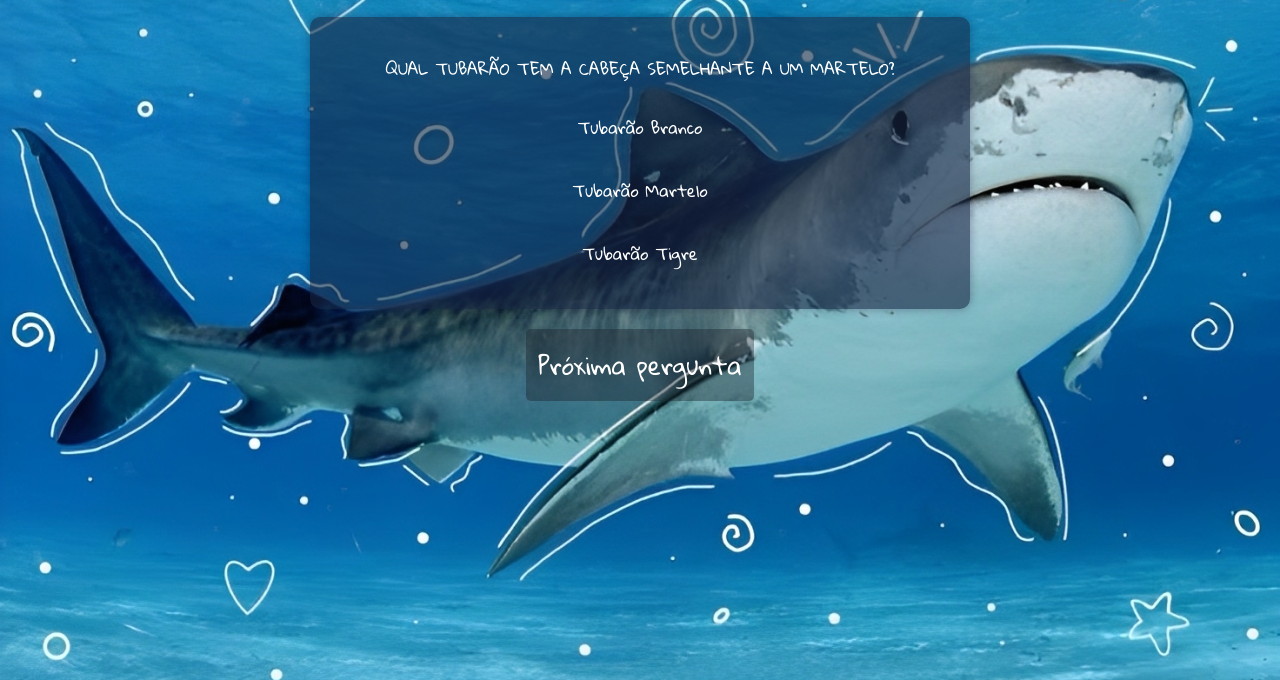
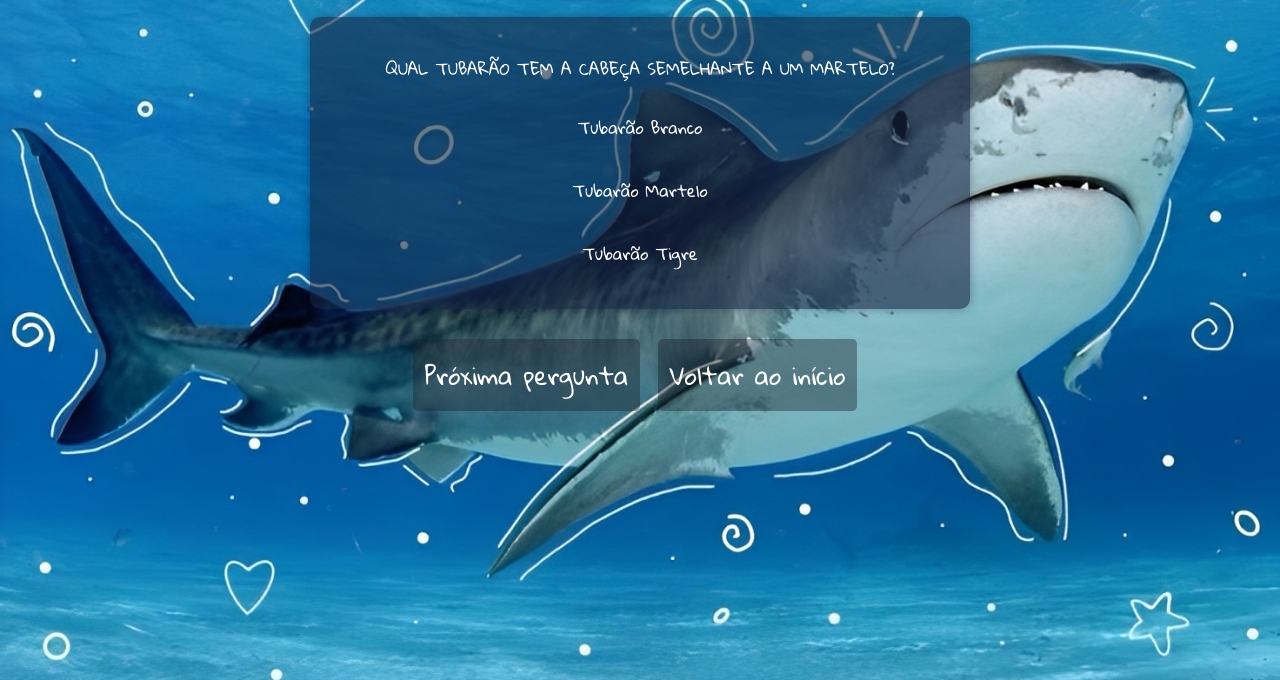
Before and after one commit to anastabile/quiz, a plain HTML site: page pergunta1.html in a window 1280 px wide. Shown: the part 160-840 px from the top of the page. Drawn offline with Linux system fonts and the light colour scheme.

Commit message:
Add files via upload

```diff
--- a/pergunta.css
+++ b/pergunta.css
@@ -80,3 +80,20 @@ h1 {
     background-color: #72bcece1;
     color: #ffffff;
   }
+
+.início{
+ align-items: center;
+    margin:10px;
+    padding: 12px;
+    font-size: 1.5em;
+    background-color:#1b212c67;
+    color: white;
+    border: none;
+    border-radius: 5px;
+    cursor: pointer;
+    transition: background 0.3s;
+}
+  .início:active {
+    background-color: #82c2ecb2;
+    color: #ffffff;
+  }
--- a/pergunta1.html
+++ b/pergunta1.html
@@ -19,6 +19,7 @@
             <div id="options"></div>
         </div>
        <button id="next-button" onclick="nextQuestion()">Próxima pergunta</button>
+       <a href="index.html"><button class="início">Voltar ao início</button>
     </div>
 
     <script>
@@ -45,6 +46,7 @@
 
 
         ];
+
 
         let currentQuestion = 0;
         let score = 0;
```
Also changed, not shown: pergunta11.html (+18 -0 lines).
